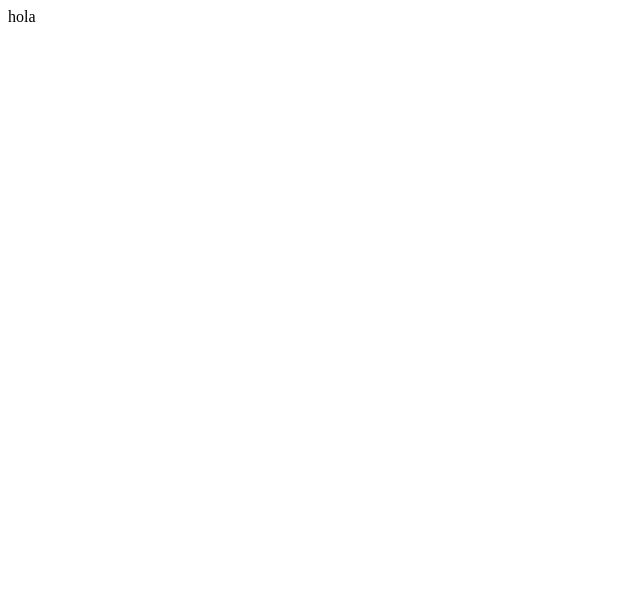
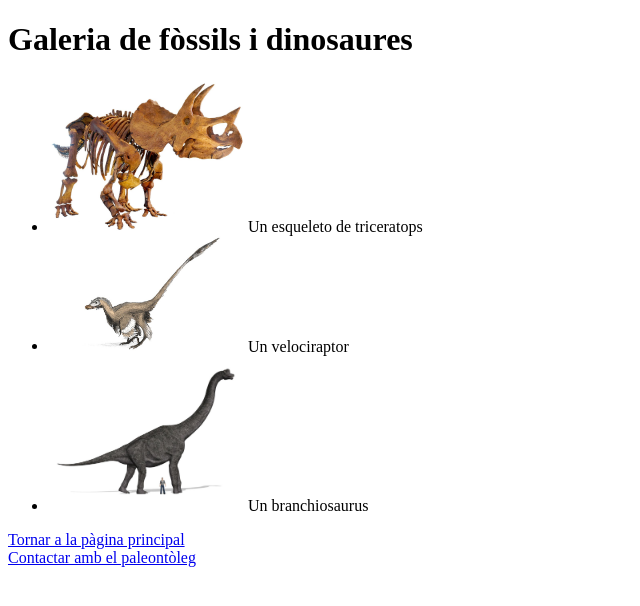
Before and after one commit to HectorGonzalez-dev/DAM1M04-Exercici000, a plain HTML site: page galeria.html in a window 1280 px wide. Shown: the whole page, without its empty margins (0-640 px from the left). Drawn offline with Linux system fonts and the light colour scheme.

Commit message:
galería acabada
solo falta el contacto

```diff
--- a/galeria.html
+++ b/galeria.html
@@ -2,9 +2,16 @@
 <html xmlns="http://www.w3.org/1999/xhtml">
    <head>
        <meta charset="UTF-8">
-       <title>Principal</title>
+       <title>Galeria</title>
    </head>
    <body>
-        hola
+        <h1>Galeria de fòssils i dinosaures</h1>
+        <ul>
+            <li><img src="./imatges/Triceratops.jpg" alt="Un esqueleto de triceratops" width="200">Un esqueleto de triceratops</li>
+            <li><img src="./imatges/Velociraptor.jpg" alt="Un velociraptor" width="200">Un velociraptor</li>
+            <li><img src="./imatges/Brachiosaurus.jpg" alt="Un branchiosaurus" width="200">Un branchiosaurus</li>
+        </ul>
+        <a href="index.html" target="_self">Tornar a la pàgina principal</a><br>
+        <a href="contacte.html" target="_self">Contactar amb el paleontòleg</a>
    </body>
 </html>
```
Also changed, not shown: contacte.html (+1 -1 lines), imatges/Brachiosaurus.jpg (added), imatges/Triceratops.jpg (added), imatges/Velociraptor.jpg (added).
